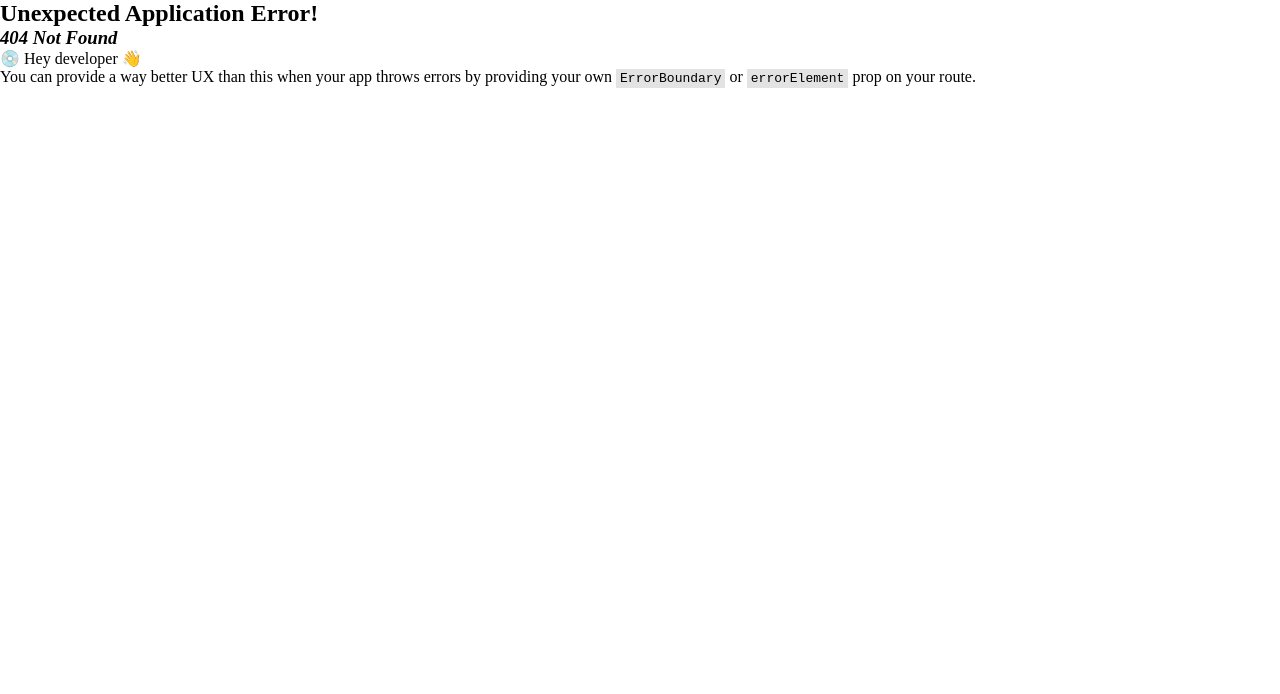
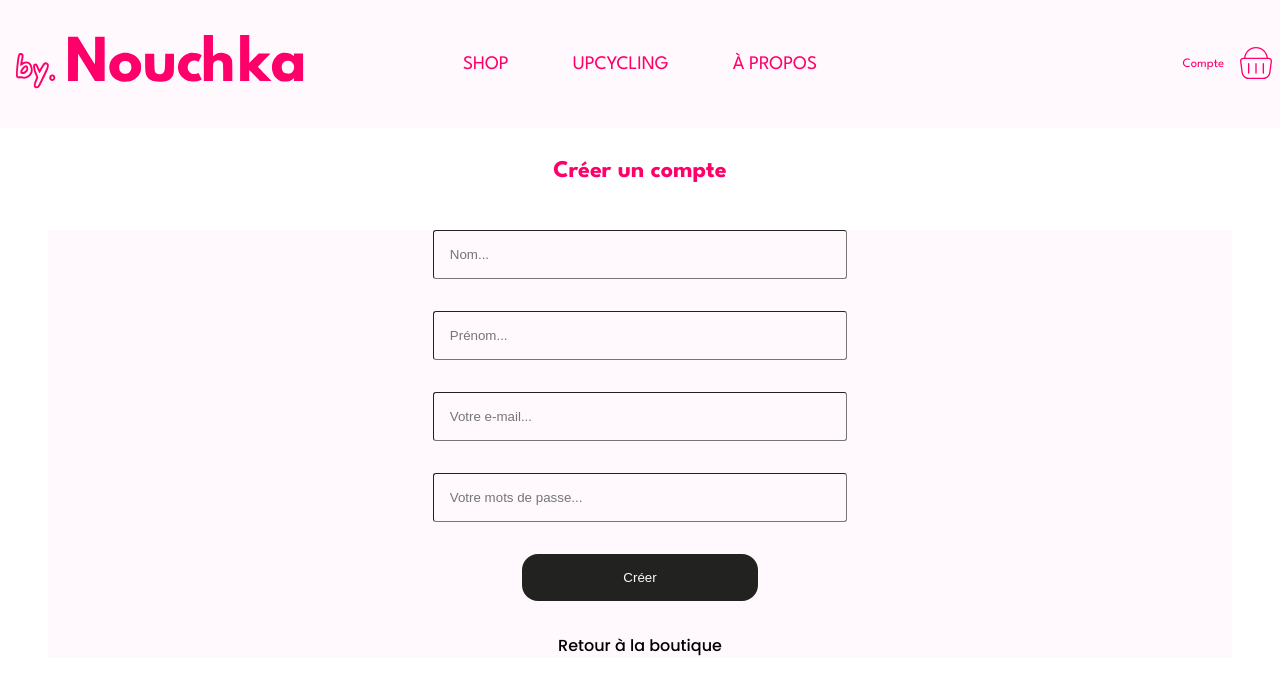
Before and after one commit to WildCodeSchool-2024-09/Js-BDX-P3-by-nouchka, a React (Vite) app in the folder client/: page /registeur in a window 1280 px wide. Before the commit this address had no page. Shown: the top 694 px of the page. Built offline with nearby package versions, Linux system fonts and the light colour scheme.

Commit message:
inscription

```diff
--- a/client/src/App.css
+++ b/client/src/App.css
@@ -14,6 +14,7 @@
   --successColor: #41ad11;
   --successlightColor: #a2cf8f;
   --warningColor: #ff6725;
+  --textColor: #222321;
 }
 
 @font-face {
--- /dev/null
+++ b/client/src/components/Registeur/index.tsx
@@ -0,0 +1,140 @@
+import { useState } from "react";
+import "../Registeur/style.css";
+import { Link } from "react-router-dom";
+import { FormEvent } from "react";
+
+interface FormData {
+  lastname: string;
+  firstname: string;
+  mail: string;
+  password: string;
+}
+
+export default function RegisteurBlock() {
+  const [formData, setFormData] = useState<FormData>({
+    lastname: "",
+    firstname: "",
+    mail: "",
+    password: "",
+  });
+
+  const [emailError, setEmailError] = useState("");
+
+  const [error, setError] = useState("");
+
+  const handleChange = (e: React.ChangeEvent<HTMLInputElement>) => {
+    const { name, value } = e.target;
+
+    setFormData((prev) => ({
+      ...prev,
+      [name]: value,
+    }));
+
+
+    if (name === "mail") {
+      validateEmail(value);
+    }
+  };
+
+  const validateEmail = (value: string) => {
+    const emailRegex = /^[a-zA-Z0-9._%+-]+@[a-zA-Z0-9.-]+\.[a-zA-Z]{2,}$/;
+    setEmailError(
+      !value ? "" : !emailRegex.test(value) ? "Format d'email invalide" : "",
+    );
+  };
+
+  const handleSubmit = async (e: FormEvent) => {
+    e.preventDefault();
+
+    try {
+      const response = await fetch("http://localhost:3310/api/users", {
+        method: "POST",
+        headers: {
+          "Content-Type": "application/json",
+          "Accept": "application/json",
+        },
+        body: JSON.stringify(formData)
+      });
+
+      const contentType = response.headers.get("content-type");
+      if (!contentType || !contentType.includes("application/json")) {
+        throw new Error("Réponse invalide du serveur");
+      }
+
+      if (!response.ok) {
+        throw new Error ("Erreur de connexion au serveur");
+      }
+
+      setFormData({
+        lastname: "",
+        firstname: "",
+        mail: "",
+        password: ""
+      });
+      setError("");
+
+    } catch (error: any) {
+      console.error("Error:", error);
+      setError(error.message || "Erreur lors de l'inscription");
+    }
+  };
+  return (
+    <>
+      <h2 className="titleForm">Créer un compte</h2>
+      <form className="registeurForm" onSubmit={handleSubmit}>
+        <label htmlFor="registeur" className="registeurName">
+          <input
+            className="registeurBlockName"
+            required
+            type="text"
+            name="lastname"
+            value={formData.lastname}
+            onChange={handleChange}
+            placeholder="Nom..."
+          />
+        </label>
+        <label htmlFor="registeurFirstName" className="registeurFirstName">
+          <input
+            className="registeurBlockFirstName"
+            required
+            type="text"
+            name="firstname"
+            value={formData.firstname}
+            onChange={handleChange}
+            placeholder="Prénom..."
+          />
+        </label>
+        <label htmlFor="email" className="registeurEmail">
+          <input
+            className="registeurBlockEmail"
+            required
+            type="email"
+            name="mail"
+            value={formData.mail}
+            onChange={handleChange}
+            placeholder="Votre e-mail..."
+          />
+        </label>
+        {emailError && <p className="errorEmail">{emailError}</p>}
+        <label htmlFor="pasword" className="registeurPassword">
+          <input
+            className="password"
+            required
+            type="password"
+            name="password"
+            value={formData.password}
+            onChange={handleChange}
+            placeholder="Votre mots de passe..."
+          />
+        </label>
+        {error && <p className="errorMessage">{error}</p>}
+        <button className="registeurSend" type="submit">
+          Créer
+        </button>
+        <Link to="/shop" className="linkShop">
+          Retour à la boutique
+        </Link>
+      </form>
+    </>
+  );
+}
--- /dev/null
+++ b/client/src/components/Registeur/style.css
@@ -0,0 +1,66 @@
+@import url("../../App.css");
+
+.registeurForm {
+  background: var(--secondaryColor);
+  display: flex;
+  align-items: center;
+  flex-direction: column;
+  margin: 3rem;
+  gap: 2rem;
+}
+
+.titleForm {
+  display: flex;
+  justify-content: center;
+  font-family: var(--titleFont);
+  color: var(--primaryColor);
+  margin: 2rem;
+}
+
+.registeurName,
+.registeurFirstName,
+.registeurEmail,
+.registeurName,
+.registeurPassword {
+  background-color: var(--secondaryColor);
+  font-family: var(--textFont);
+  width: 100%;
+}
+
+.registeurBlockName,
+.registeurBlockFirstName,
+.registeurBlockEmail,
+.password {
+  width: 100%;
+  padding: 1rem;
+  background-color: var(--secondaryColor);
+  border-width: 1px;
+  cursor: pointer;
+  border-radius: 3px;
+  color: var(--textColor);
+}
+
+.registeurSend {
+  width: 20%;
+  background-color: var(--textColor);
+  border: none;
+  padding: 1rem;
+  border-radius: 1rem;
+  color: var(--secondaryColor);
+}
+
+.linkShop {
+  text-decoration: none;
+  color: var(--textFont);
+  font-family: var(--textFont);
+}
+
+@media screen and (min-width: 768px) {
+  .registeurName,
+  .registeurFirstName,
+  .registeurEmail,
+  .registeurName,
+  .registeurPassword {
+    width: 35%;
+  }
+}
--- a/client/src/main.tsx
+++ b/client/src/main.tsx
@@ -12,6 +12,7 @@ import Upcycling from "./pages/Upcycling";
 
 // Import the main app component
 import App from "./App";
+import RegisteurBlock from "./components/Registeur";
 
 // Import additional components for new routes
 // Try creating these components in the "pages" folder
@@ -53,6 +54,10 @@ const router = createBrowserRouter([
       {
         path: "/account",
         element: <Account />,
+      },
+      {
+        path: "/registeur",
+        element: <RegisteurBlock />,
       },
     ],
   },
--- a/client/src/pages/Account/index.tsx
+++ b/client/src/pages/Account/index.tsx
@@ -1,9 +1,11 @@
 import "../../App.css";
+import RegisteurBlock from "../../components/Registeur";
 
 export default function Account() {
   return (
     <>
       <h2>Mon Compte</h2>
+      <RegisteurBlock />
     </>
   );
 }
```
Also changed, not shown: client/src/pages/Regitration/index.tsx (deleted).
